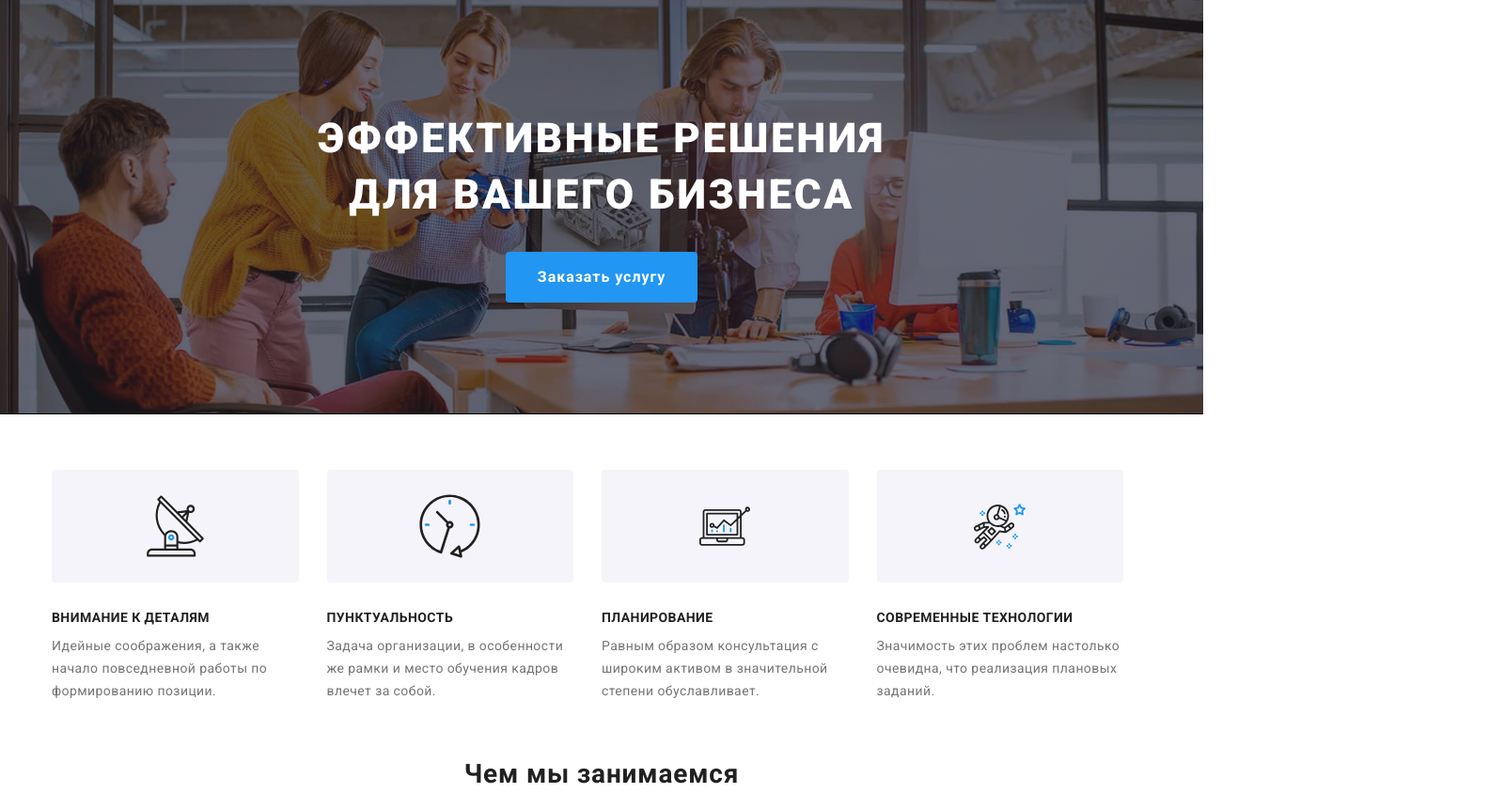
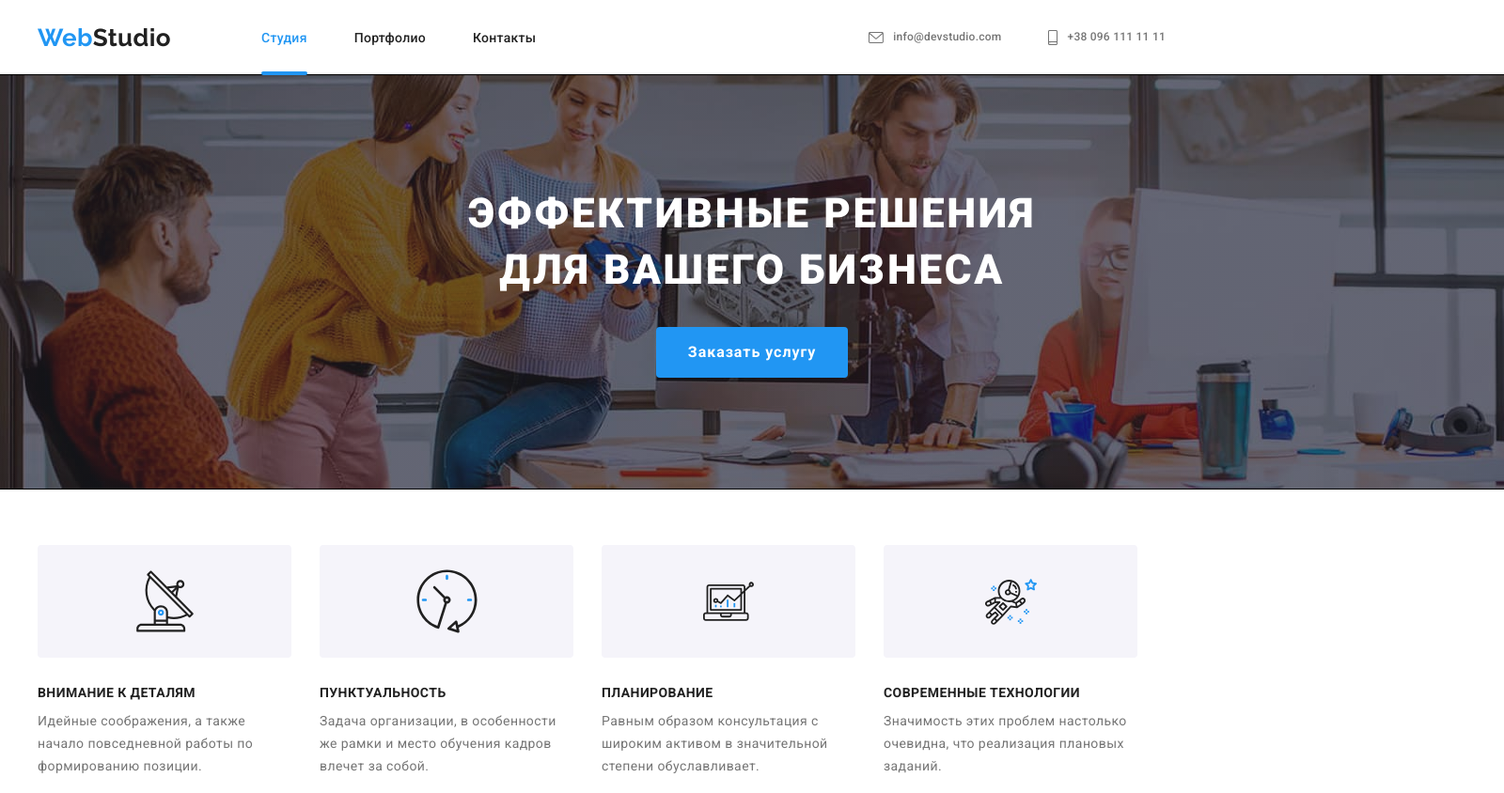
Before and after one commit to DiCumbrr/goit-markup-hw-08, a plain HTML site: page index.html in a window 1280 px wide. Shown: the top 844 px of the page at 94% size, 1600 px wide, since content can reach past the window. Drawn offline with nearby package versions, Linux system fonts and the light colour scheme.

Commit message:
created header in sass

```diff
--- a/index.html
+++ b/index.html
@@ -25,7 +25,7 @@
 
   <body class="page">
     <!-- Шапка сайта-->
-    <!-- <header class="header-page">
+    <header class="header-page">
       <div class="container">
         <div class="box">
           <nav class="header-page-nav">
@@ -43,7 +43,7 @@
           <ul class="header-contacts list">
             <li class="header-contacts__item">
               <a href="mailto:info@devstudio.com" class="header-contacts__title">
-                <svg class="header-contacts__icon" width="16" height="12">
+                <svg class="header-contacts__icon" width="14" height="10">
                   <use href="./images/symbol-defs.svg#icon-envelope"></use>
                 </svg>
                 info@devstudio.com</a
@@ -51,7 +51,7 @@
             </li>
             <li class="header-contacts__item">
               <a href="tel:+380991111111" class="header-contacts__title">
-                <svg class="header-contacts__icon" width="10" height="16">
+                <svg class="header-contacts__icon phone" width="10" height="14">
                   <use href="./images/symbol-defs.svg#icon-smartphone"></use>
                 </svg>
                 +38 096 111 11 11</a
@@ -60,7 +60,7 @@
           </ul>
         </div>
       </div>
-    </header> -->
+    </header>
 
     <main>
       <!-- Услуги -->
@@ -301,7 +301,6 @@
           </ul>
         </div>
       </section>
-      -->
 
       <!-- Клиенты -->
       <section class="section">
--- a/sass/base/_normalize.scss
+++ b/sass/base/_normalize.scss
@@ -48,6 +48,7 @@ body {
   margin: 0 auto;
   padding-left: 15px;
   padding-right: 15px;
+  box-sizing: content-box;
   @media screen and (min-width: 480px) {
     width: 480px;
   }
@@ -63,8 +64,14 @@ body {
   display: flex;
   align-items: center;
 
-  padding-top: 24px;
-  padding-bottom: 25px;
+  @media screen and (min-width: 768px) {
+    padding-top: 10px;
+    padding-bottom: 10px;
+  }
+  @media screen and (min-width: 1200px) {
+    padding-top: 22px;
+    padding-bottom: 22px;
+  }
 }
 
 .border {
--- a/sass/components/_feature.scss
+++ b/sass/components/_feature.scss
@@ -17,6 +17,12 @@
     box-shadow: 0px 1px 3px rgba(0, 0, 0, 0.12), 0px 1px 1px rgba(0, 0, 0, 0.14),
       0px 2px 1px rgba(0, 0, 0, 0.2);
     border-radius: 0px 0px 4px 4px;
+    @media screen and (max-width: 767px) {
+      width: 450px;
+    }
+    @media screen and (max-width: 1199px) {
+      width: 354px;
+    }
     @media screen and (min-width: 768px) {
       width: calc((100% - 30px) / 2);
     }
--- a/sass/components/_footer.scss
+++ b/sass/components/_footer.scss
@@ -7,21 +7,28 @@
   padding-top: 60px;
   padding-bottom: 60px;
   width: 100%;
-  @media screen and (min-width: 768px) {
+  @media screen and (min-width: 768px) and (max-width: 1199px) {
     &__contact {
       display: inline-flex;
       margin-left: auto;
       margin-right: auto;
     }
   }
+  @media screen and (min-width: 1200px) {
+    &__contact {
+      margin-right: 60px;
+    }
+  }
+}
+.contact-wrap {
+  width: 1200px;
+  margin: 0 auto;
 }
 .contact-wrap .container {
   display: block;
   @media screen and (min-width: 768px) {
     display: flex;
     flex-wrap: wrap;
-  }
-  @media screen and (min-width: 1200px) {
   }
 }
 
--- a/sass/components/_hero.scss
+++ b/sass/components/_hero.scss
@@ -25,7 +25,7 @@
     }
   }
   &__overlay {
-    max-width: 1600px;
+    width: 480px;
     outline: 1px solid #000;
     margin-left: auto;
     margin-right: auto;
@@ -38,10 +38,12 @@
     @media screen and (min-width: 768px) {
       background-image: linear-gradient(rgba(47, 48, 58, 0.4), rgba(47, 48, 58, 0.4)),
         url(../images/overlay-2.jpg);
+      width: 768px;
     }
     @media screen and (min-width: 1200px) {
       background-image: linear-gradient(rgba(47, 48, 58, 0.4), rgba(47, 48, 58, 0.4)),
         url(../images/overlay.jpg);
+      width: 1600px;
     }
   }
 }
--- a/sass/components/_page-header.scss
+++ b/sass/components/_page-header.scss
@@ -14,6 +14,12 @@
   display: flex;
   .site-nav:not(:last-child) {
     margin-left: 50px;
+  }
+  @media screen and (max-width: 767px) {
+    visibility: hidden;
+  }
+  @media screen and (min-width: 768px) and (max-width: 1199px) {
+    margin-right: 70px;
   }
 
   & .site-nav__link {
@@ -68,9 +74,18 @@
 .header-contacts {
   display: flex;
   margin-left: auto;
-  .header-contacts__item {
+  @media screen and (max-width: 767px) {
+    visibility: hidden;
+  }
+  @media screen and (min-width: 768px) {
+    flex-wrap: wrap;
+    margin-top: 10px;
+  }
+
+  &__item {
     display: inline-flex;
     align-items: center;
+    margin-bottom: 10px;
   }
 
   &__item:not(:last-child) {
@@ -86,12 +101,19 @@
   &__title {
     color: var(--primary-text-color);
     font-weight: 500;
-    line-height: 1.14;
+
     font-style: normal;
     text-decoration: none;
     letter-spacing: 0.02em;
     display: flex;
     align-items: center;
+    @media screen and (min-width: 768px) {
+      font-size: 12px;
+      line-height: 1.17;
+    }
+    @media screen and (min-width: 1200px) {
+      line-height: 1.14;
+    }
   }
 
   &__title:hover,
@@ -106,6 +128,11 @@
     opacity: 1;
     transform: scaleY(1);
     transition: transform 250ms cubic-bezier(0.4, 0, 0.2, 1);
+
+    @media screen and (min-width: 1200px) {
+      width: 16px;
+      height: 12px;
+    }
   }
 
   &__icon:not(:last-child) {
@@ -116,3 +143,14 @@
 .border {
   border: 1px solid #ececec;
 }
+
+.phone {
+  // @media screen and (min-width: 768px) {
+  //     width: 10px;
+  //     height: 14px;
+  //   }
+  @media screen and (min-width: 1200px) {
+    width: 10px;
+    height: 16px;
+  }
+}
```
Also changed, not shown: portfolio.html (+5 -2 lines), css/main.css, css/main.min.css, 2 other files.
